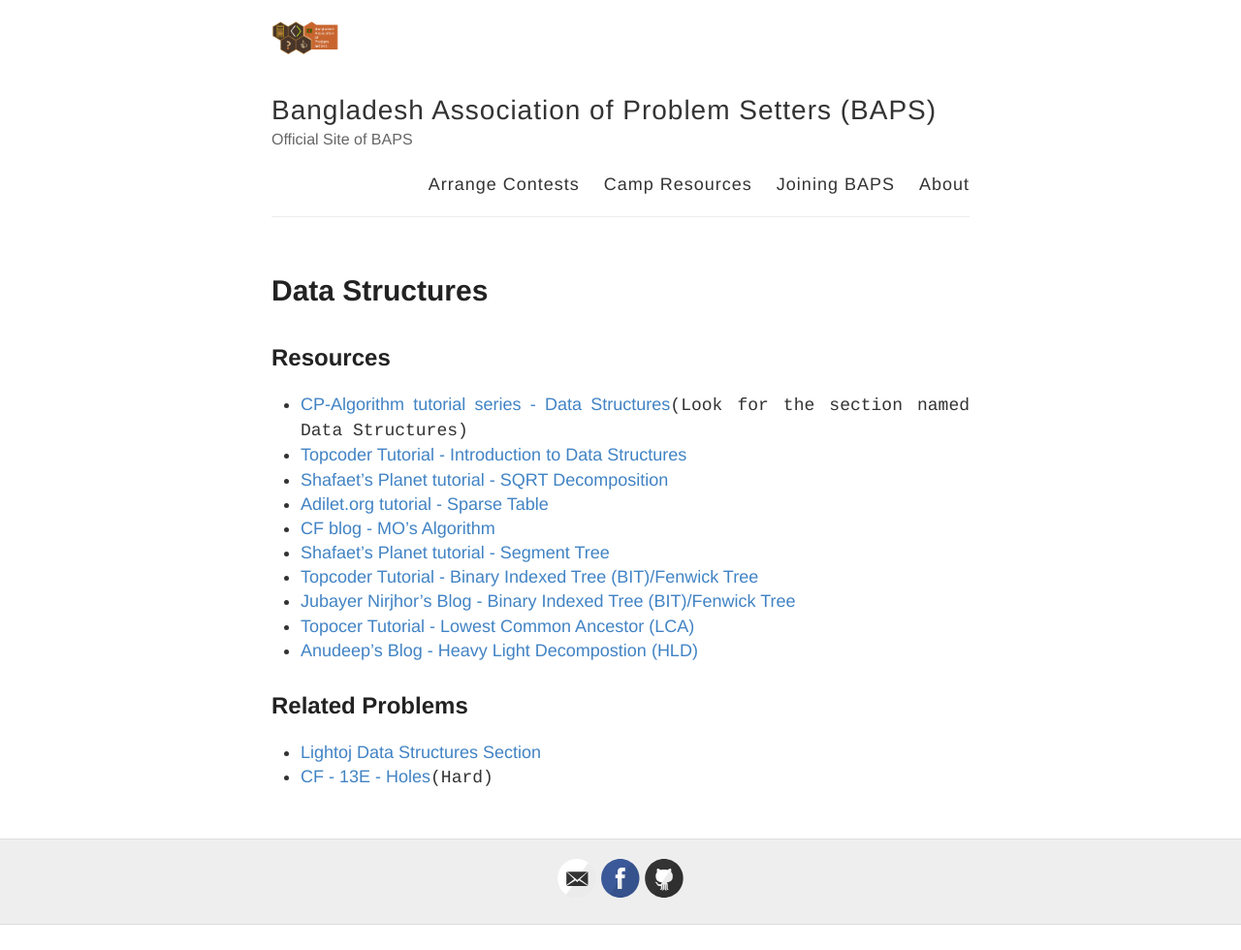
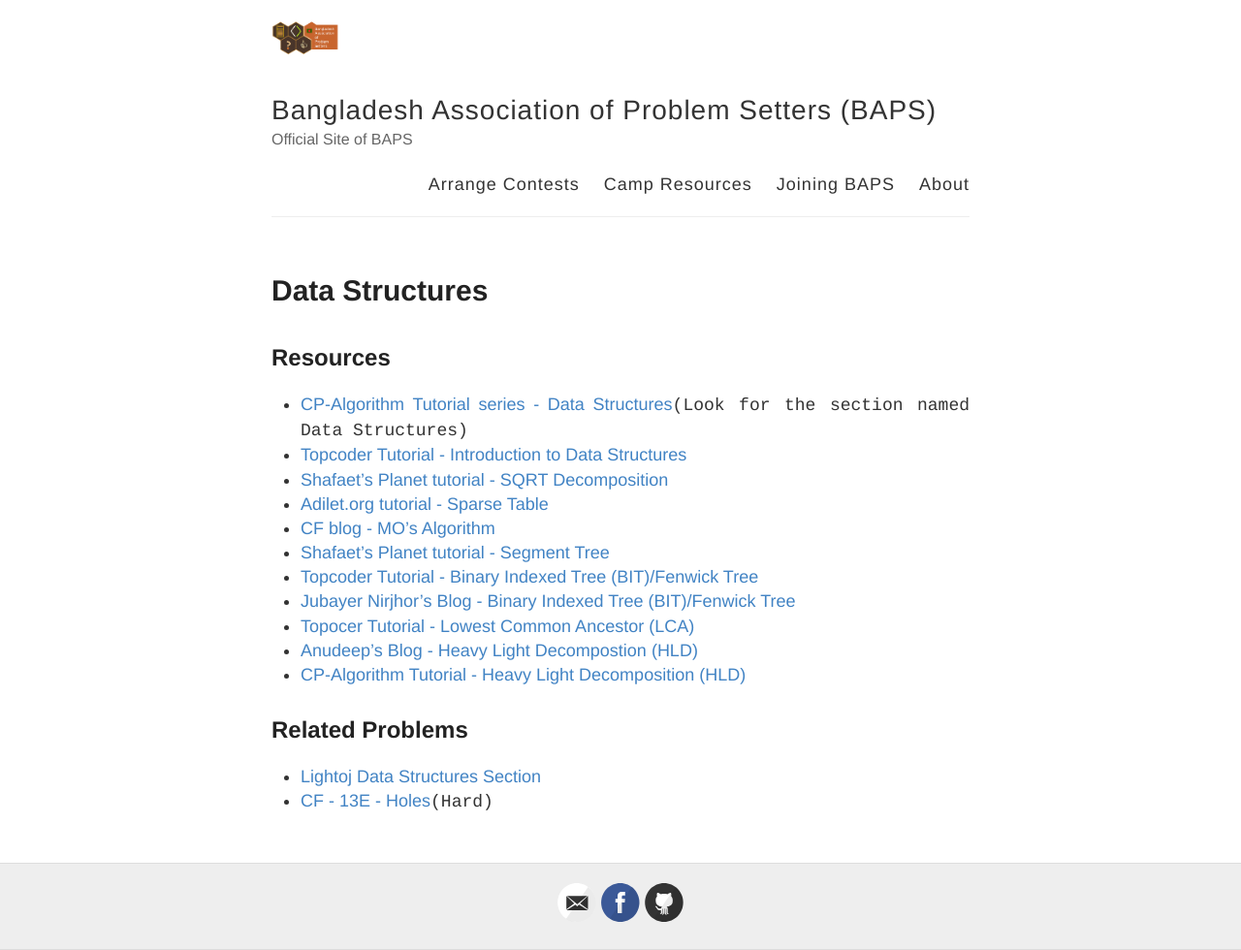
Before and after one commit to baps-bgd/baps-bgd.github.io, a Jekyll site: the page built from _posts/2020-10-30-data-structures.md, in a window 1280 px wide. Shown: the whole page at 97% size. Built offline with Jekyll 4.4.1, drawn with Linux system fonts in a browser that asks for light colours; before the commit the page ends 954 px from its top, so only the background shows below that.

Commit message:
Update 2020-10-30-data-structures.md

```diff
--- a/_posts/2020-10-30-data-structures.md
+++ b/_posts/2020-10-30-data-structures.md
@@ -5,7 +5,7 @@
 ---
 
 ## Resources
-- [CP-Algorithm tutorial series - Data Structures](https://cp-algorithms.com/){:target="\_blank"}`(Look for the section named Data Structures)`
+- [CP-Algorithm Tutorial series - Data Structures](https://cp-algorithms.com/){:target="\_blank"}`(Look for the section named Data Structures)`
 - [Topcoder Tutorial - Introduction to Data Structures](https://www.topcoder.com/community/competitive-programming/tutorials/data-structures/){:target="\_blank"}
 - [Shafaet's Planet tutorial - SQRT Decomposition](http://www.shafaetsplanet.com/?p=3416){:target="\_blank"}
 - [Adilet.org tutorial - Sparse Table](http://adilet.org/blog/sparse-table/){:target="\_blank"}
@@ -15,6 +15,8 @@
 - [Jubayer Nirjhor's Blog - Binary Indexed Tree (BIT)/Fenwick Tree](https://mathislife.github.io/assets/posts/Fenwick_Tree.html){:target="\_blank"}
 - [Topocer Tutorial - Lowest Common Ancestor (LCA)](https://www.topcoder.com/community/competitive-programming/tutorials/range-minimum-query-and-lowest-common-ancestor/){:target="\_blank"}
 - [Anudeep's Blog - Heavy Light Decompostion (HLD)](https://blog.anudeep2011.com/heavy-light-decomposition/){:target="\_blank"}
+- [CP-Algorithm Tutorial - Heavy Light Decomposition (HLD)](https://cp-algorithms.com/graph/hld.html){:target="\_blank"}
+[](){:target="\_blank"}
 [](){:target="\_blank"}
 
 ## Related Problems
```
